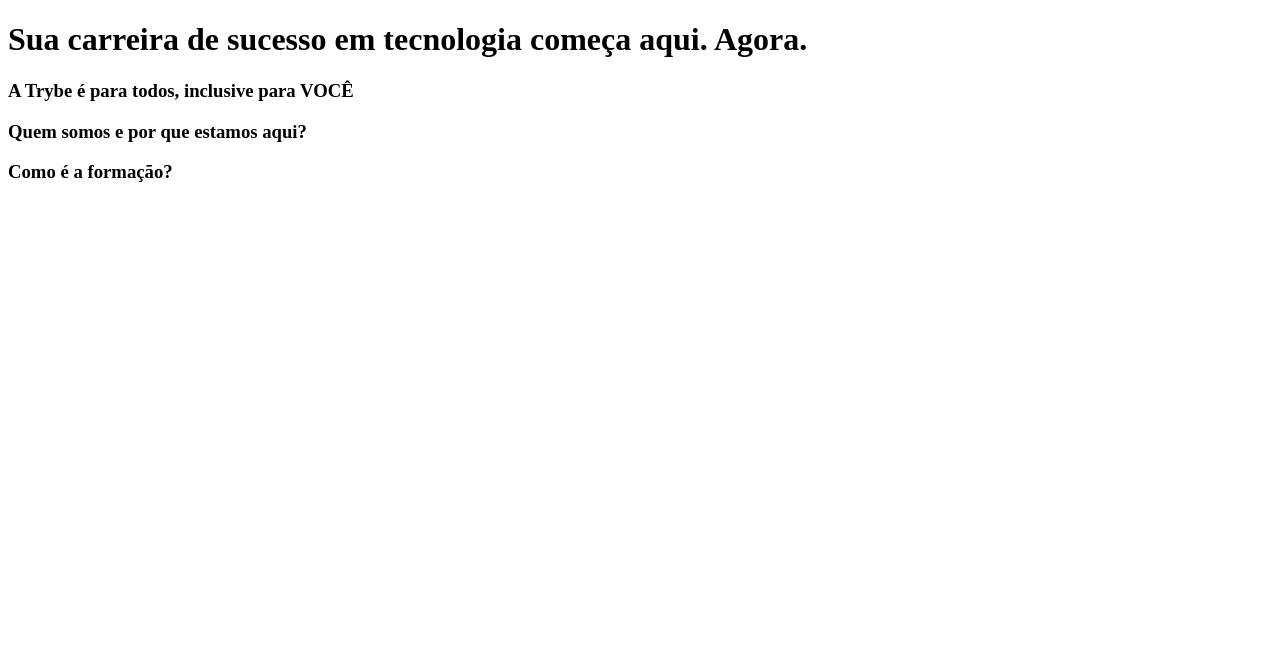
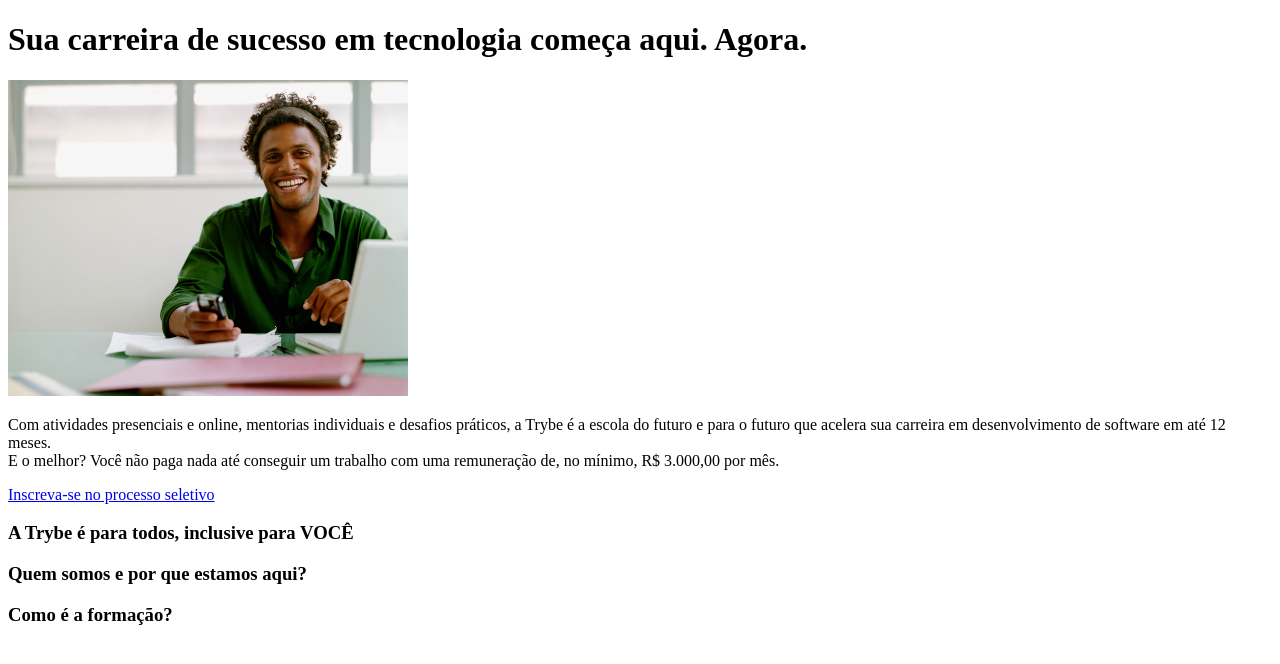
Before and after one commit to martinsedm/sd-017-live-lectures, a plain HTML site: page trybe-marketing.html in a window 1280 px wide. Drawn offline with Linux system fonts and the light colour scheme.

Commit message:
Finalizaçao do conteudo da primeira seçao

```diff
--- a/trybe-marketing.html
+++ b/trybe-marketing.html
@@ -8,6 +8,12 @@
 </head>
 <body>
     <h1>Sua carreira de sucesso em tecnologia começa aqui. Agora.</h1>
+    <img src="images/smiling-image.jpg" alt="Aluno feliz por estar na Trybe" width="400px">
+    <p>Com atividades presenciais e online, mentorias individuais e desafios práticos, a Trybe é a escola do futuro e para o futuro que acelera sua carreira em desenvolvimento de software em até 12 meses.
+    <br>E o melhor?
+        Você não paga nada até conseguir um trabalho com uma remuneração de, no mínimo, R$ 3.000,00 por mês.
+    </p>
+    <a href="#" target="_blank">Inscreva-se no processo seletivo</a>
     <h3>A Trybe é para todos, inclusive para VOCÊ</h3>
     <h3>Quem somos e por que estamos aqui?</h3>
     <h3>Como é a formação?</h3>
```
